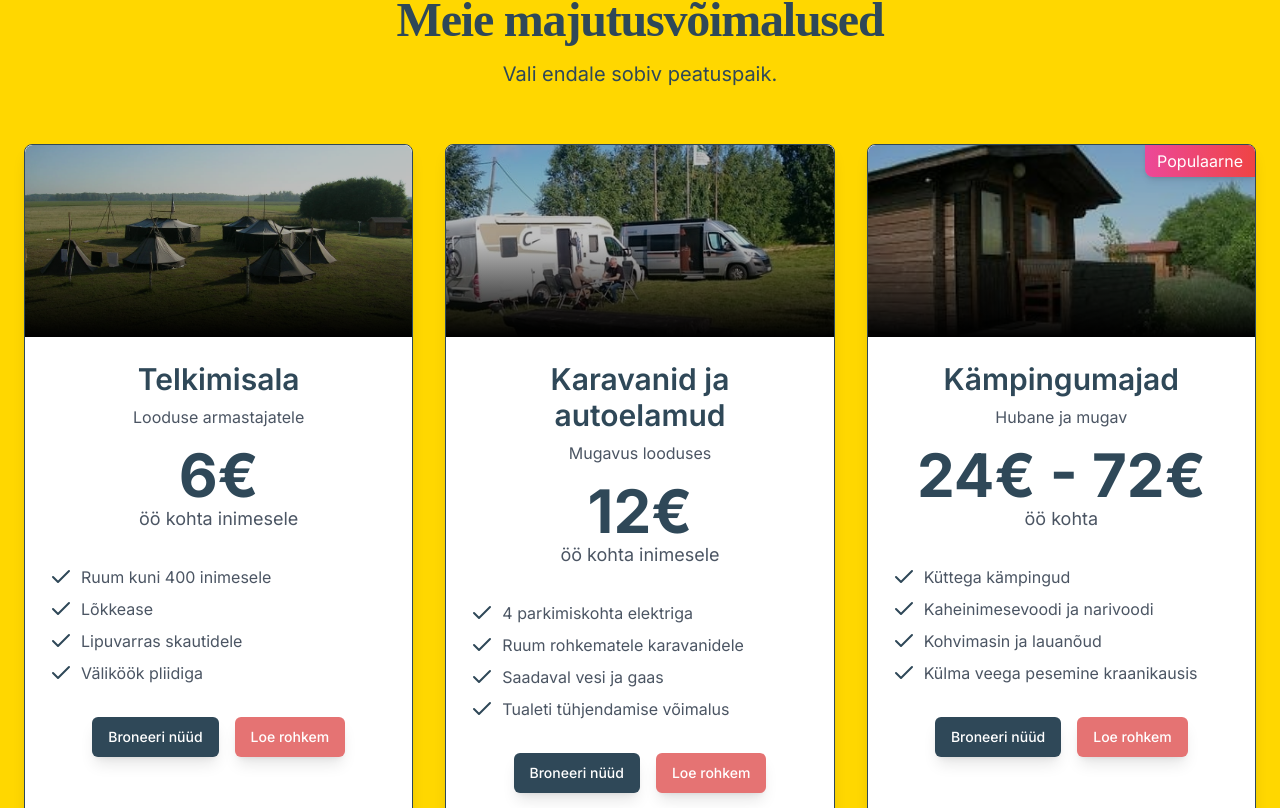
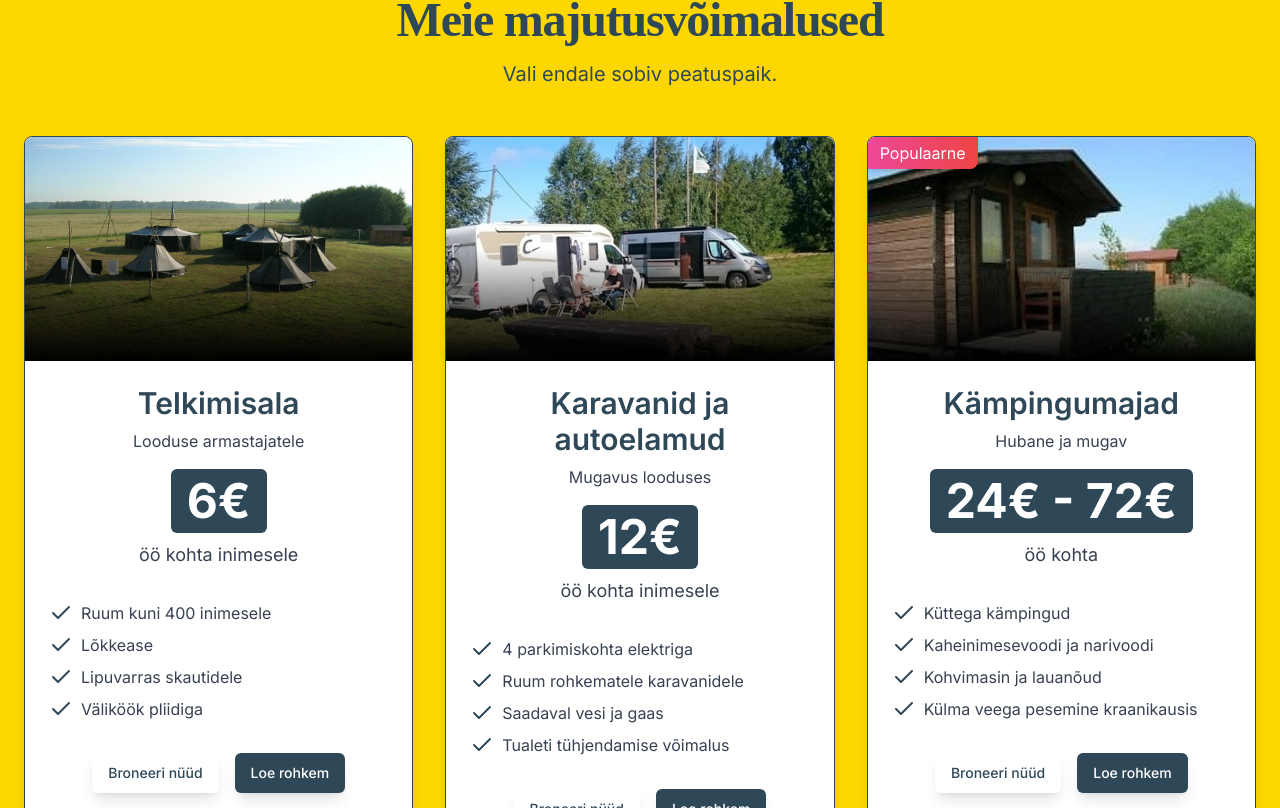
Before and after one commit to 77ccreed/kalda-next, a Next.js app: page /en in a window 1280 px wide. Shown: the part 1952-2760 px from the top of the page. Built offline with nearby package versions, Linux system fonts and the light colour scheme.

Commit message:
refactor: Update Pricing component with improved styles and additional price packages

```diff
--- a/src/components/Pricing.tsx
+++ b/src/components/Pricing.tsx
@@ -6,38 +6,6 @@ import Headline from '@/components/common/Headline';
 import WidgetWrapper from '@/components/common/WidgetWrapper';
 import NavigationLink from '@/components/NavigationLink';
 import { Button } from '@/components/ui/button';
-
-const pricingData = {
-  header: {
-    title: "Meie Majutusvõimalused",
-    subtitle: "Vali endale sobiv peatuspaik.",
-    tagline: "Hinnakiri"
-  },
-  prices: [
-    {
-      title: "Telkimisala",
-      subtitle: "Looduse armastajatele",
-      price: "6€",
-      period: "öö kohta inimesele",
-      items: ["Ruum kuni 400 inimesele", "Lõkkease", "Lipuvarras skautidele", "Väliköök pliidiga"],
-      callToAction: {
-        text: "Broneeri nüüd",
-        href: "/broneerimine/telkimisala",
-        targetBlank: false
-      },
-      callToAction2: {
-        text: "Loe rohkem",
-        href: "/telkimisala",
-        targetBlank: false
-      },
-      image: {
-        src: "/images/telkimisala.jpg",
-        alt: "Telkimisala"
-      }
-    },
-    // Other price packages...
-  ]
-};
 
 type CallToActionType = {
   text: string;
@@ -75,29 +43,28 @@ const Pricing = ({ header, prices, id, hasBackground = true }: PricingProps) =>
     {header && (
       <Headline
         header={header}
-        containerClass="mb-8 md:mb-14"
-        titleClass="text-4xl md:text-5xl text-primary-foreground"
+        containerClass="mb-12 text-center"
+        titleClass="text-4xl font-bold text-primary-foreground"
         subtitleClass="mt-4 text-xl text-primary-foreground"
-        taglineClass="text-secondary"
+        taglineClass="text-md text-muted-foreground"
       />
     )}
     <div className="grid gap-8 sm:grid-cols-1 md:grid-cols-2 lg:grid-cols-3">
       {prices.map((price, index) => (
-        <Card key={index} className="relative bg-white shadow-lg rounded-lg overflow-hidden hover:shadow-2xl transition-shadow duration-300">
+        <Card key={index} className="relative bg-white shadow-lg rounded-lg overflow-hidden hover:shadow-xl transition-shadow duration-300">
           {price.hasRibbon && price.ribbonTitle && (
-            <div className="absolute top-0 right-0 bg-gradient-to-r from-pink-500 to-red-500 text-white py-1 px-3 rounded-bl-lg shadow-md z-10">
+            <div className="absolute top-0 left-0 bg-gradient-to-r from-pink-500 to-red-500 text-white py-1 px-3 rounded-br-lg shadow-md z-10">
               {price.ribbonTitle}
             </div>
           )}
           {price.image && (
-            <div className="relative w-full h-48">
+            <div className="relative w-full h-56">
               <Image
                 src={price.image.src}
                 alt={price.image.alt}
                 layout="fill"
                 objectFit="cover"
                 className="rounded-t-lg"
-                style={{ filter: 'brightness(0.75)' }}
               />
               <div className="absolute inset-0 bg-gradient-to-t from-black via-transparent to-transparent rounded-t-lg"></div>
             </div>
@@ -105,30 +72,30 @@ const Pricing = ({ header, prices, id, hasBackground = true }: PricingProps) =>
           <CardContent className="flex flex-col justify-between p-6 text-center">
             <div>
               <h3 className="text-3xl font-semibold text-primary-foreground">{price.title}</h3>
-              {price.subtitle && <p className="text-md text-gray-600 mt-2">{price.subtitle}</p>}
+              {price.subtitle && <p className="text-md text-gray-700 mt-2">{price.subtitle}</p>}
               <div className="mt-4 mb-8">
-                <div className="text-6xl font-bold text-primary-foreground">{price.price}</div>
-                <div className="text-lg text-gray-600">{price.period}</div>
+                <div className="inline-block bg-secondary text-white py-2 px-4 rounded-md text-5xl font-bold">{price.price}</div>
+                <div className="text-lg text-gray-700 mt-2">{price.period}</div>
               </div>
             </div>
             <ul className="text-left space-y-2 mb-8">
               {price.items.map((item, idx) => (
                 <li key={idx} className="flex items-start">
                   <Check className="text-primary-foreground mr-2" />
-                  <span className="text-gray-600">{item}</span>
+                  <span className="text-gray-700">{item}</span>
                 </li>
               ))}
             </ul>
             <div className="flex flex-col sm:flex-row justify-center gap-4">
               {price.callToAction && (
-                <Button asChild variant="secondary" className="shadow-lg transition-transform duration-300 ease-in-out transform hover:-translate-y-1 hover:scale-105">
+                <Button asChild variant="primary" className="shadow-lg transition-transform duration-300 ease-in-out transform hover:-translate-y-1 hover:scale-105">
                   <NavigationLink href={price.callToAction.href}>
                     {price.callToAction.text}
                   </NavigationLink>
                 </Button>
               )}
               {price.callToAction2 && (
-                <Button asChild variant="highlight" className="shadow-lg transition-transform duration-300 ease-in-out transform hover:-translate-y-1 hover:scale-105">
+                <Button asChild variant="secondary" className="shadow-lg transition-transform duration-300 ease-in-out transform hover:-translate-y-1 hover:scale-105">
                   <NavigationLink href={price.callToAction2.href}>
                     {price.callToAction2.text}
                   </NavigationLink>
```
